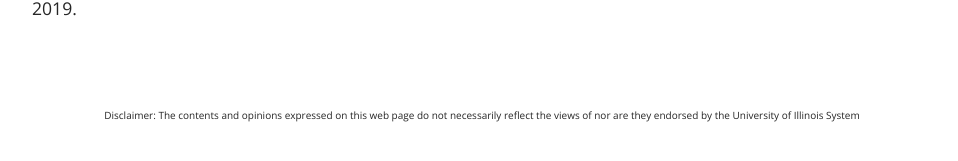
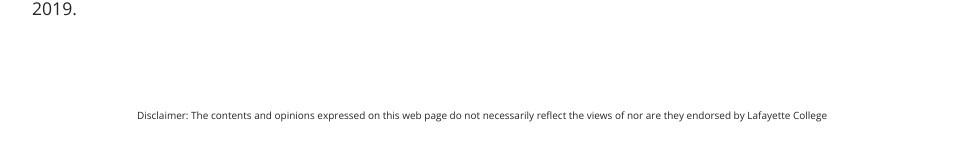
Before and after one commit to fsaia/site, a Jekyll site: the page built from _pages/04_service.md, in a window 1280 px wide and 900 px high, scrolled down 302 px. Shown: the part 717-878 px from the top of the window, without its empty margins (158-1116 px from the left). Built offline with Jekyll 4.4.1, drawn with Linux system fonts in a browser that asks for light colours; some web fonts are replaced.

Commit message:
Add files via upload

```diff
--- a/_includes/footer.html
+++ b/_includes/footer.html
@@ -1,4 +1,3 @@
 <footer>
-  <!-- <p> <font size="1"> <a href="https://eits.uga.edu/access_and_security/infosec/pols_regs/policies/privacy/"> UGA Privacy Policy </a> </font> <p> -->
-<p> <font size="1"> Disclaimer: The contents and opinions expressed on this web page do not necessarily reflect the views of nor are they endorsed by the University of Illinois System </font> </p>
+<p> <font size="1"> Disclaimer: The contents and opinions expressed on this web page do not necessarily reflect the views of nor are they endorsed by Lafayette College </font> </p>
 </footer>
```
